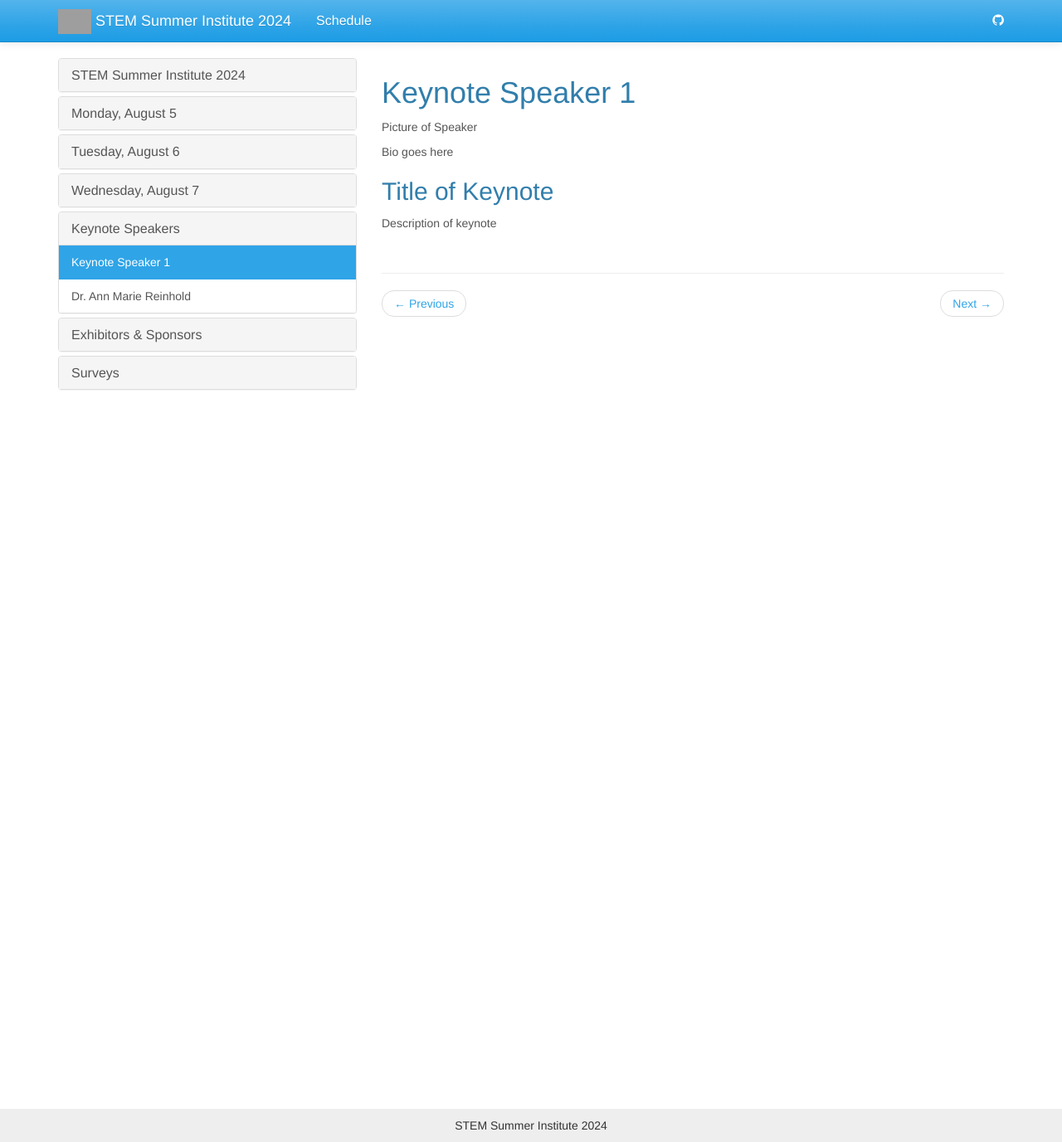
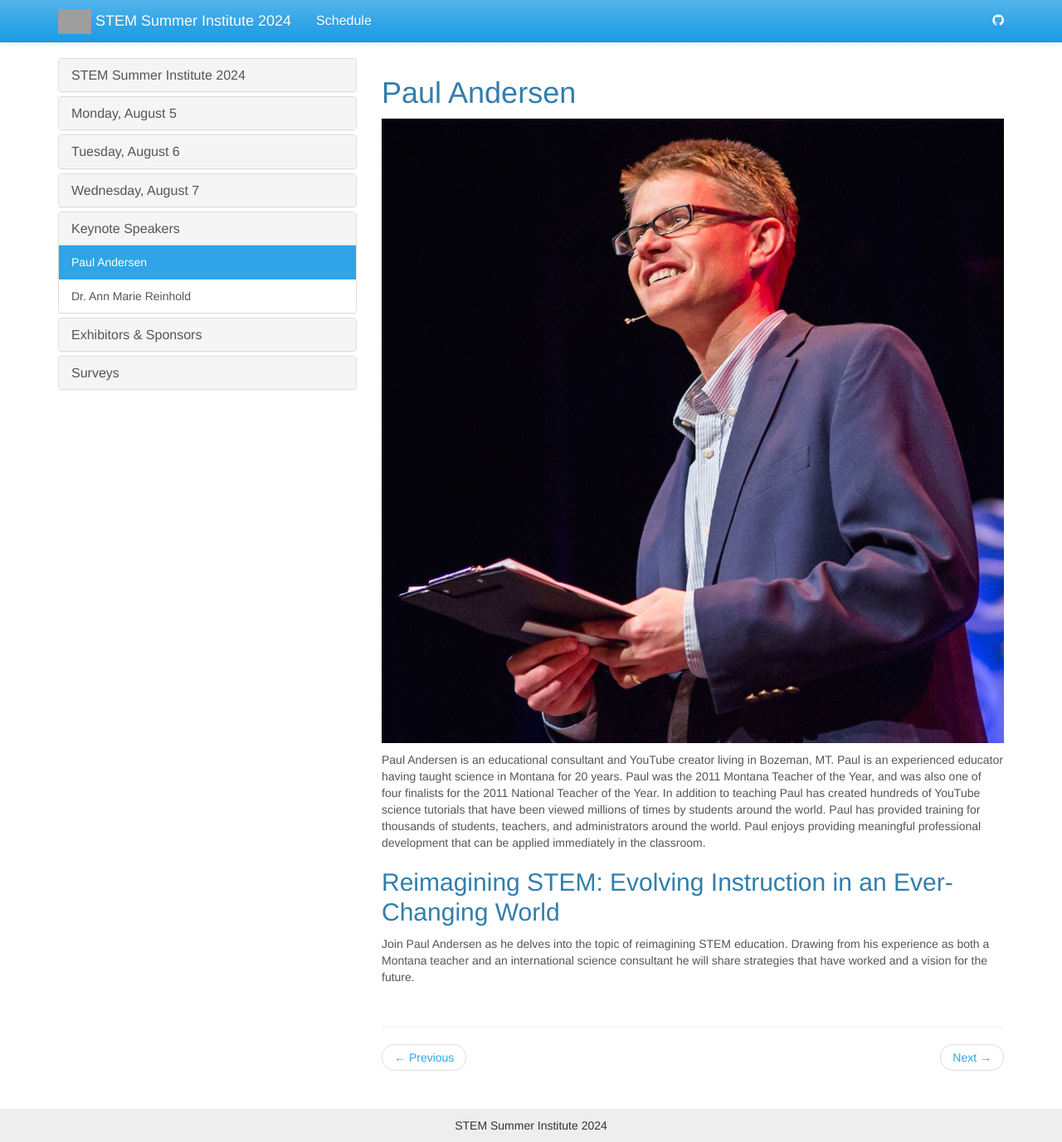
Before and after one commit to jake-chipps/SSI24, a Jekyll site: the page built from _docs/monday/keynote1.md, in a window 1280 px wide and 1377 px high. Shown: the whole window at 83% size. Built offline with Jekyll 4.4.1, drawn with Linux system fonts in a browser that asks for light colours; grey boxes are pictures that could not be loaded.

Commit message:
add paul

```diff
--- a/_docs/monday/keynote1.md
+++ b/_docs/monday/keynote1.md
@@ -1,11 +1,11 @@
 ---
-title: Keynote Speaker 1
+title: Paul Andersen
 permalink: /docs/keynote1/
 ---
 
-Picture of Speaker
+![Paul Andersen](../images/paul.jpg)
 
-Bio goes here
+Paul Andersen is an educational consultant and YouTube creator living in Bozeman, MT.  Paul is an experienced educator having taught science in Montana for 20 years.  Paul was the 2011 Montana Teacher of the Year, and was also one of four finalists for the 2011 National Teacher of the Year.  In addition to teaching Paul has created hundreds of YouTube science tutorials that have been viewed millions of times by students around the world.  Paul has provided training for thousands of students, teachers, and administrators around the world.  Paul enjoys providing meaningful professional development that can be applied immediately in the classroom.
 
-## Title of Keynote
-Description of keynote
+## Reimagining STEM: Evolving Instruction in an Ever-Changing World
+Join Paul Andersen as he delves into the topic of reimagining STEM education. Drawing from his experience as both a Montana teacher and an international science consultant he will share strategies that have worked and a vision for the future.
```
Also changed, not shown: _docs/home.md (+1 -1 lines), _docs/mon.md (+1 -1 lines), _docs/images/paul.jpg (added).
